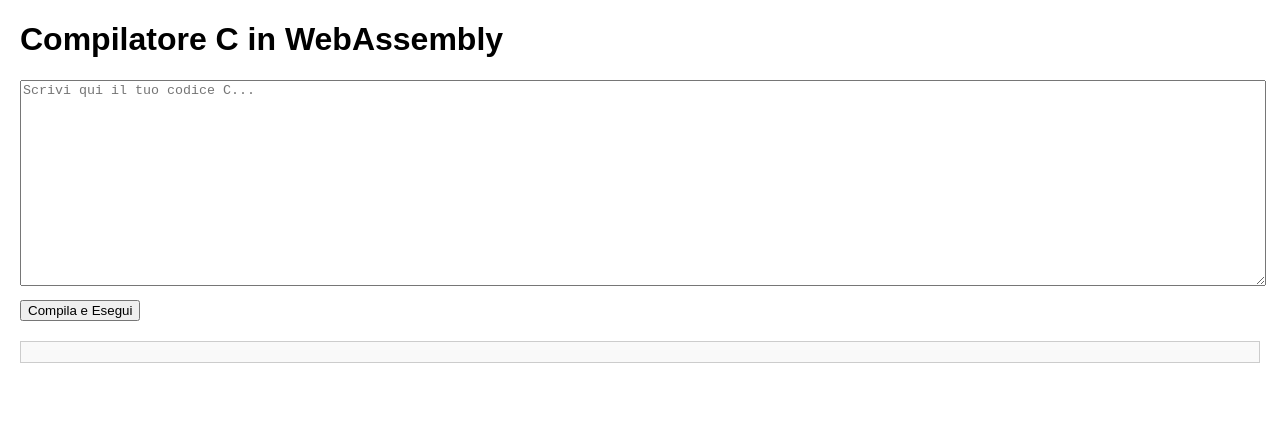
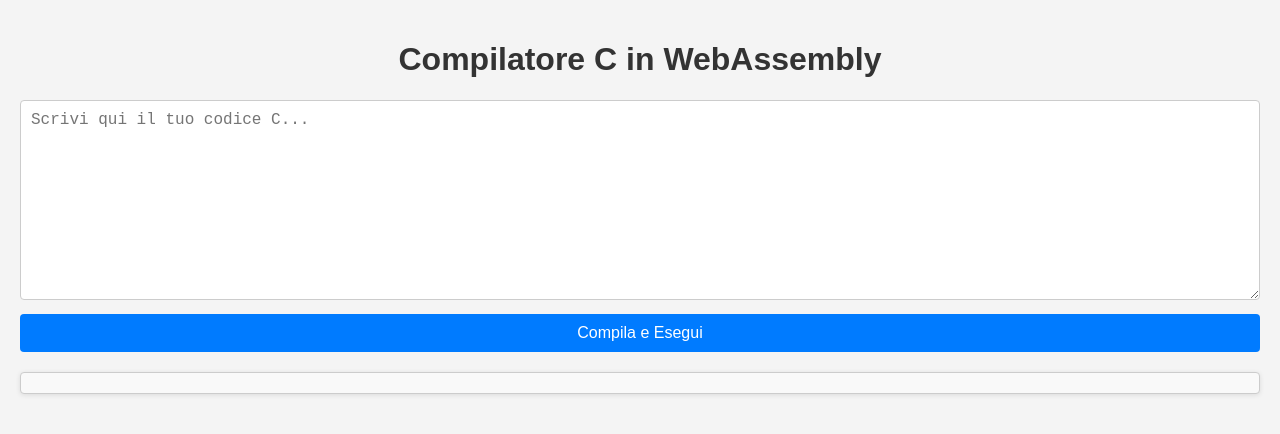
Before and after one commit to FrafUni/BachelorThesis, a plain HTML site: page public/index.html in a window 1280 px wide. Drawn offline with Linux system fonts and the light colour scheme.

Commit message:
Update style.css

```diff
--- a/public/style.css
+++ b/public/style.css
@@ -1,15 +1,58 @@
+* {
+    box-sizing: border-box;
+}
+
 body {
-    font-family: Arial, sans-serif;
-    margin: 20px;
+    font-family: 'Arial', sans-serif;
+    margin: 0;
+    padding: 20px;
+    background-color: #f4f4f4;
+}
+
+h1 {
+    text-align: center;
+    color: #333;
+}
+
+.container {
+    max-width: 800px;
+    margin: auto;
+    background: #fff;
+    border-radius: 8px;
+    box-shadow: 0 2px 10px rgba(0, 0, 0, 0.1);
+    padding: 20px;
 }
 
 textarea {
     width: 100%;
     height: 200px;
+    border: 1px solid #ccc;
+    border-radius: 4px;
+    padding: 10px;
+    font-size: 16px;
+    margin-bottom: 10px;
+    transition: border-color 0.3s;
+}
+
+textarea:focus {
+    border-color: #007bff;
+    outline: none;
 }
 
 button {
-    margin-top: 10px;
+    width: 100%;
+    padding: 10px;
+    background-color: #007bff;
+    color: white;
+    border: none;
+    border-radius: 4px;
+    font-size: 16px;
+    cursor: pointer;
+    transition: background-color 0.3s;
+}
+
+button:hover {
+    background-color: #0056b3;
 }
 
 #output {
@@ -18,4 +61,6 @@ button {
     border: 1px solid #ccc;
     padding: 10px;
     background-color: #f9f9f9;
+    border-radius: 4px;
+    box-shadow: 0 1px 5px rgba(0, 0, 0, 0.1);
 }
```
